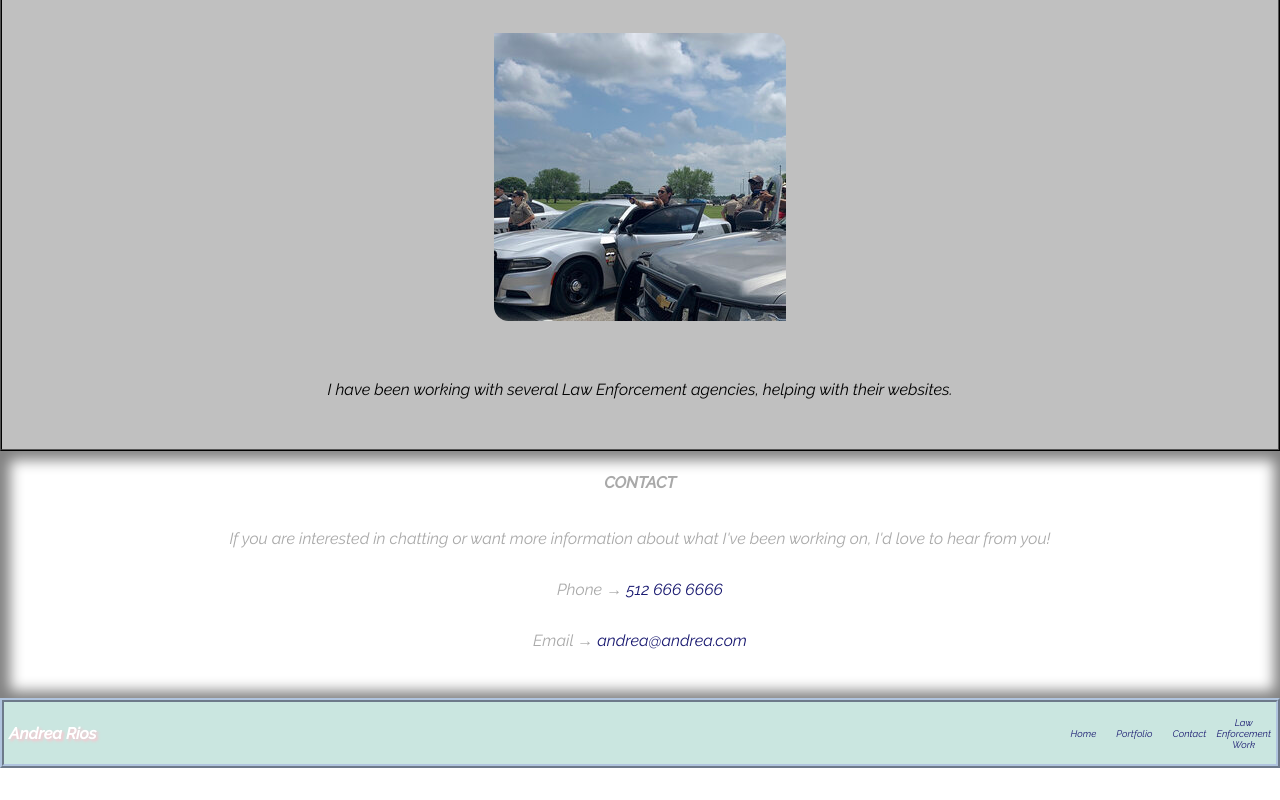
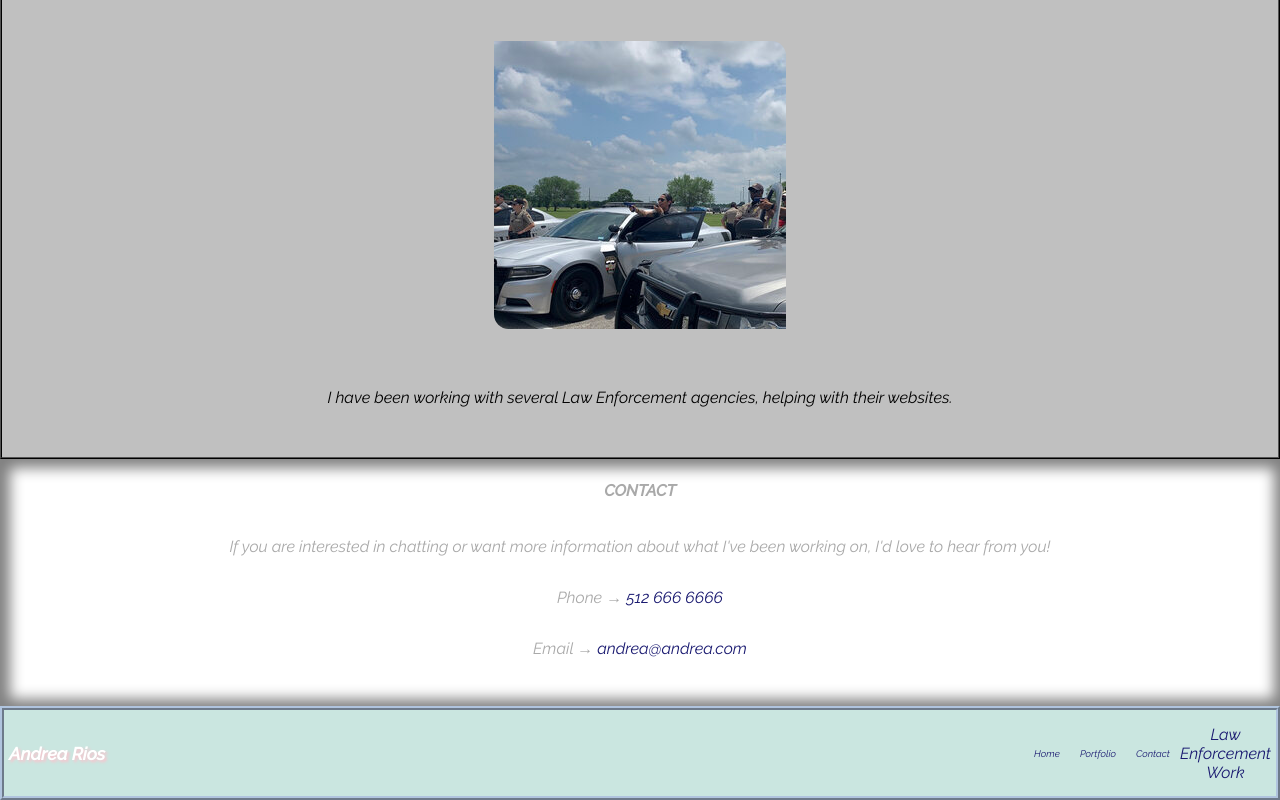
Before and after one commit to andrea21992andrea/U2-Responsive-Layout, a plain HTML site: page index.html in a window 1280 px wide. Shown: the part 1431-2231 px from the top of the page. Before the commit the page ends 2199 px from the top, so only its background shows below. Drawn offline with Linux system fonts and the light colour scheme.

Commit message:
fixed font sizes

```diff
--- a/css/styles.css
+++ b/css/styles.css
@@ -106,12 +106,13 @@ h2 {
     text-shadow: 2px 2px 3px pink;
     margin-top: 0;
     margin-bottom: 0;
+    font-size: 1.5rem;
 }
 .sname {
     text-align: left;
     text-shadow: 2px 2px 3px pink;
     margin: 15px 0 15px 5px;
-    font-size: 1rem;
+    font-size: 1.1rem;
 }
 
 
@@ -122,7 +123,7 @@ h2 {
     justify-items: flex-end;
     text-align: center;
     margin: 0%;
-    font-size: .6rem;
+    font-size: 1rem;
 }
 
 
@@ -185,7 +186,7 @@ a:link {
 .snav-links {
     justify-items: right;
     display: flex;
-    font-size: .6rem;
+    font-size: .8rem;
     display: none;
 }
 
```
